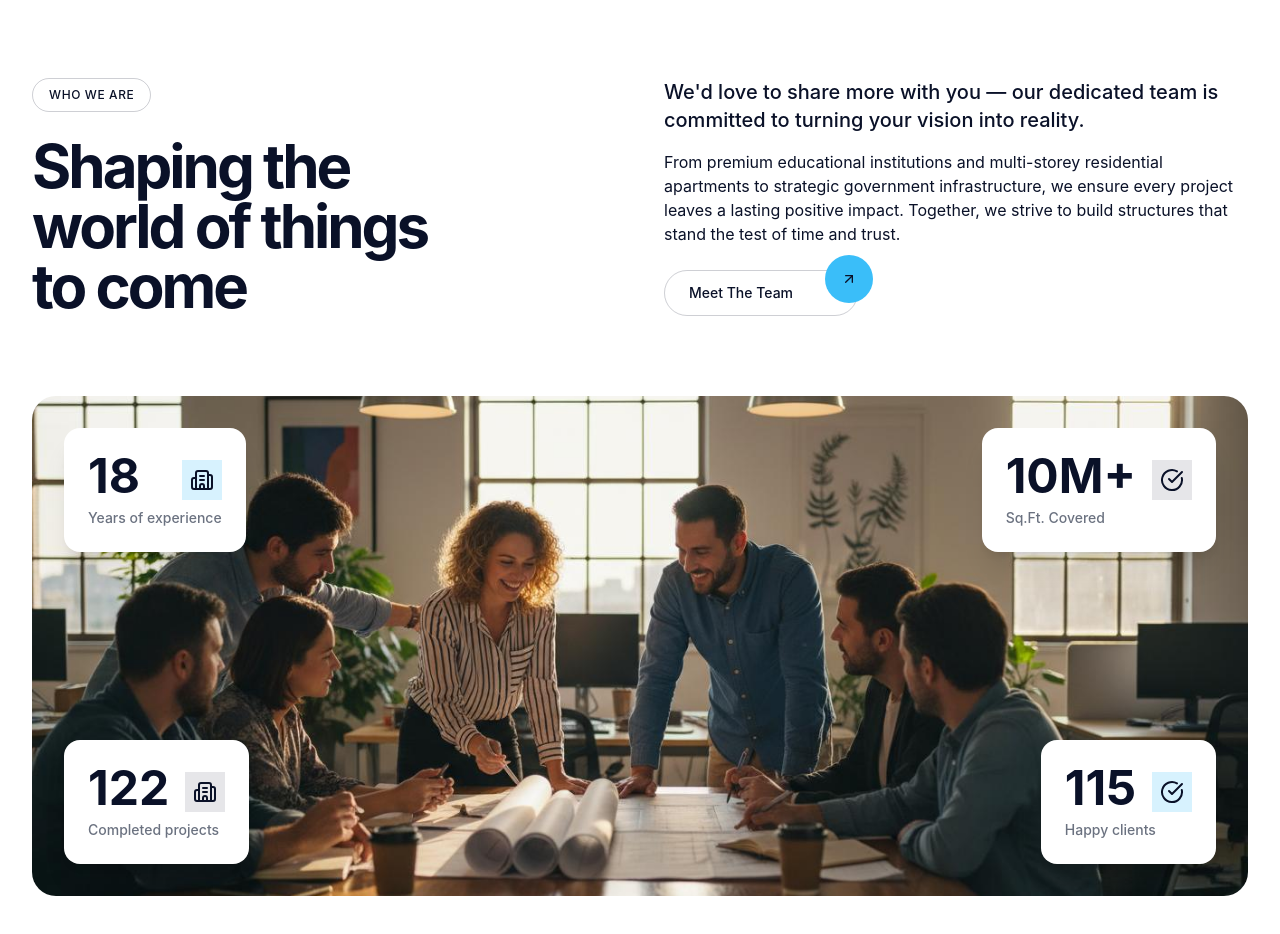
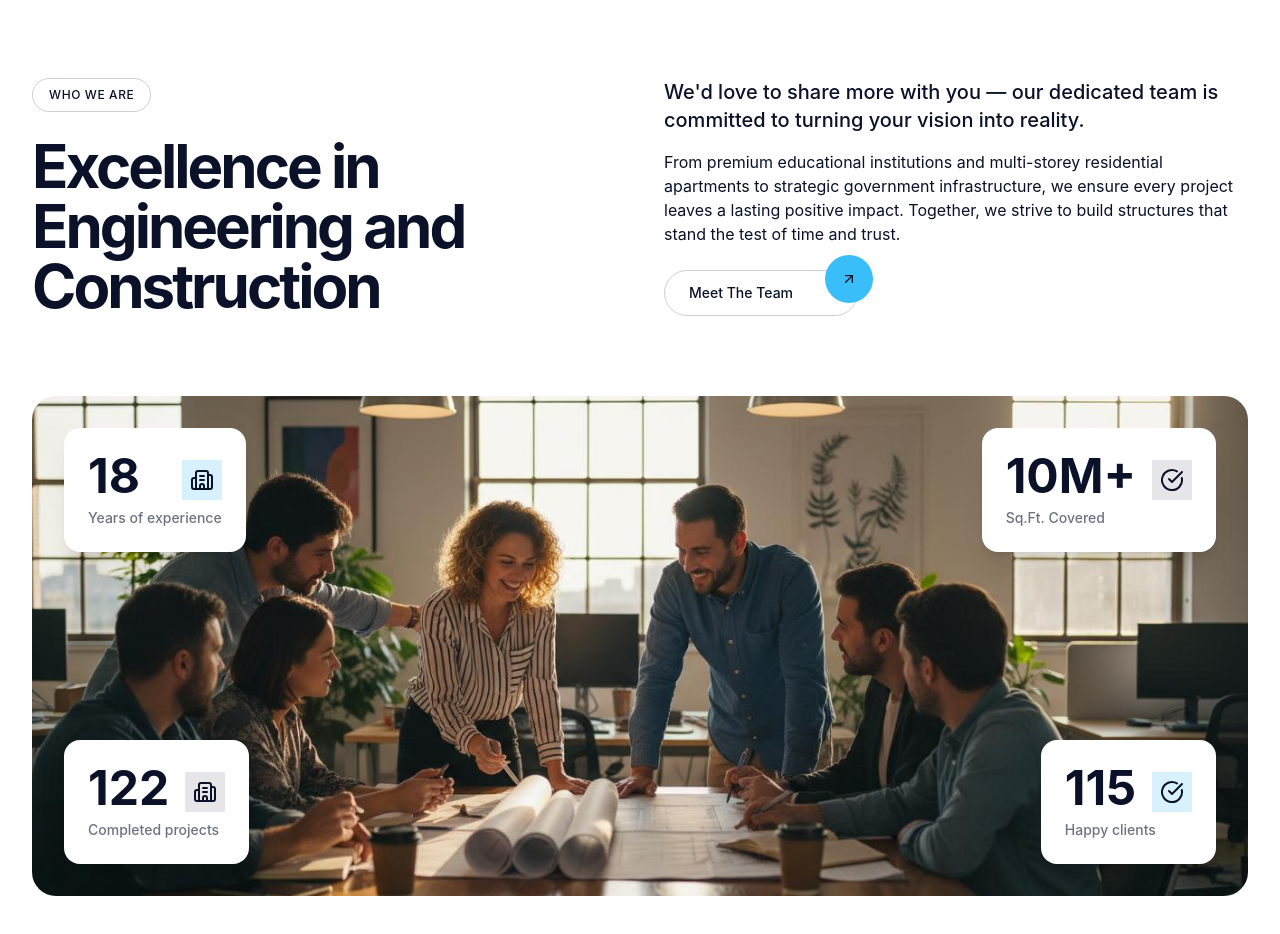
Before and after one commit to godivatech/truewaves_associates_website, a React (Vite) app: page /about in a window 1280 px wide. Shown: the part 4861-5795 px from the top of the page. Built offline with nearby package versions, Linux system fonts and the light colour scheme.

Commit message:
UI and content change

```diff
--- a/src/sections/AboutFullPage.tsx
+++ b/src/sections/AboutFullPage.tsx
@@ -203,11 +203,11 @@ export default function AboutSection() {
                 transition={{ duration: 0.6, delay: 0.1 }}
                 className="text-4xl lg:text-6xl font-bold text-navy leading-tight"
               >
-                Shaping the
+                Excellence in
                 <br />
-                world of things
+                Engineering and
                 <br />
-                to come
+                Construction
               </motion.h2>
             </div>
 
```
